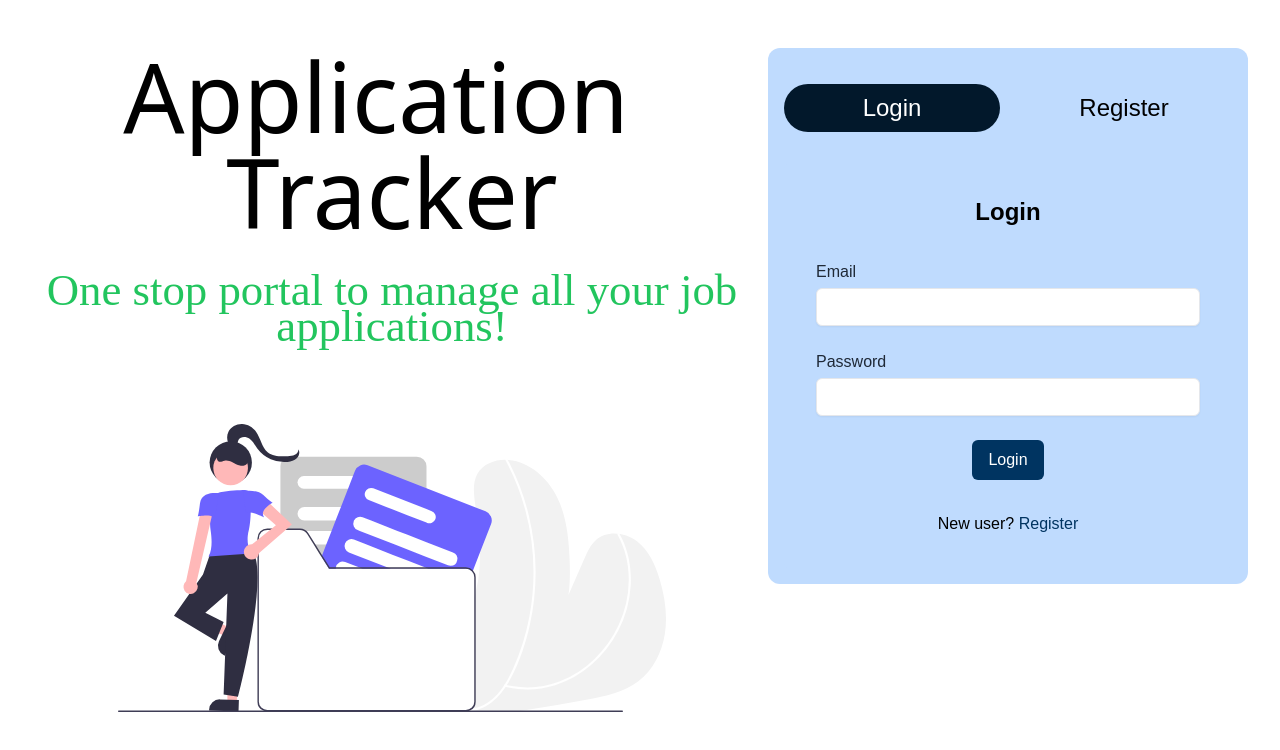
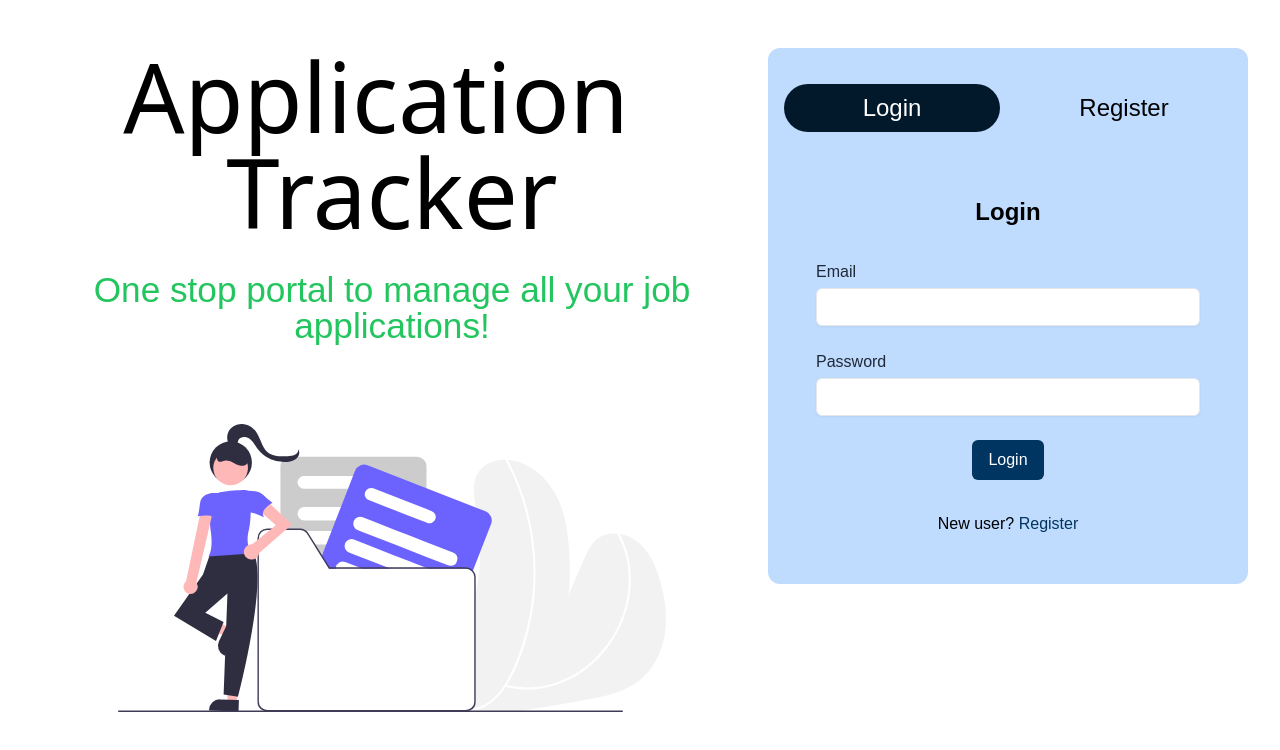
Before and after one commit to SFarazH/application-tracker, a React (Create React App) app: page / in a window 1280 px wide. Shown: the top 750 px of the page. Built offline with nearby package versions, Linux system fonts and the light colour scheme; no server answers.

Commit message:
change font

```diff
--- a/src/components/Navbar.jsx
+++ b/src/components/Navbar.jsx
@@ -18,7 +18,7 @@ const Navbar = () => {
   };
   return (
     <div className="flex justify-between px-3 md:px-8 items-center bg-[#02182B] sticky top-0 z-50 py-1.5">
-      <p className="text-2xl md:text-5xl font-medium text-white yatra tracking-wide">
+      <p className="text-2xl md:text-5xl font-medium text-white mclaren tracking-wide">
         Welcome {authUser.name.split(" ")[0]}!
       </p>
 
--- a/src/pages/Dashboard.jsx
+++ b/src/pages/Dashboard.jsx
@@ -20,7 +20,7 @@ const Dashboard = () => {
       <>
         <Navbar />
         <div className="lg:flex min-h-screen bg-[#F0FFFF] poppins pt-4 md:pt-0">
-          <div className="lg:w-2/3 h-full">
+          <div className="lg:w-2/3 h-full poppins">
             <Tabs
               tabs={tabs}
               activeTab={activeTab}
--- a/src/pages/Home.jsx
+++ b/src/pages/Home.jsx
@@ -36,7 +36,7 @@ const Home = () => {
           <p className="text-6xl md:text-8xl font-thin luckiest flex flex-wrap justify-center mx-auto">
             <span className="lg:mr-8">Application </span> <span>Tracker</span>
           </p>
-          <p className="covered text-3xl md:text-[2.8em] mt-4 md:mt-8 text-green-500 text-center">
+          <p className="mclaren text-3xl md:text-[2.2em] mt-4 md:mt-8 text-green-500 text-center">
             One stop portal to manage all your job applications!{" "}
           </p>
           <div className="flex justify-center mt-4 md:mt-20 mb-12 items-center">
```
